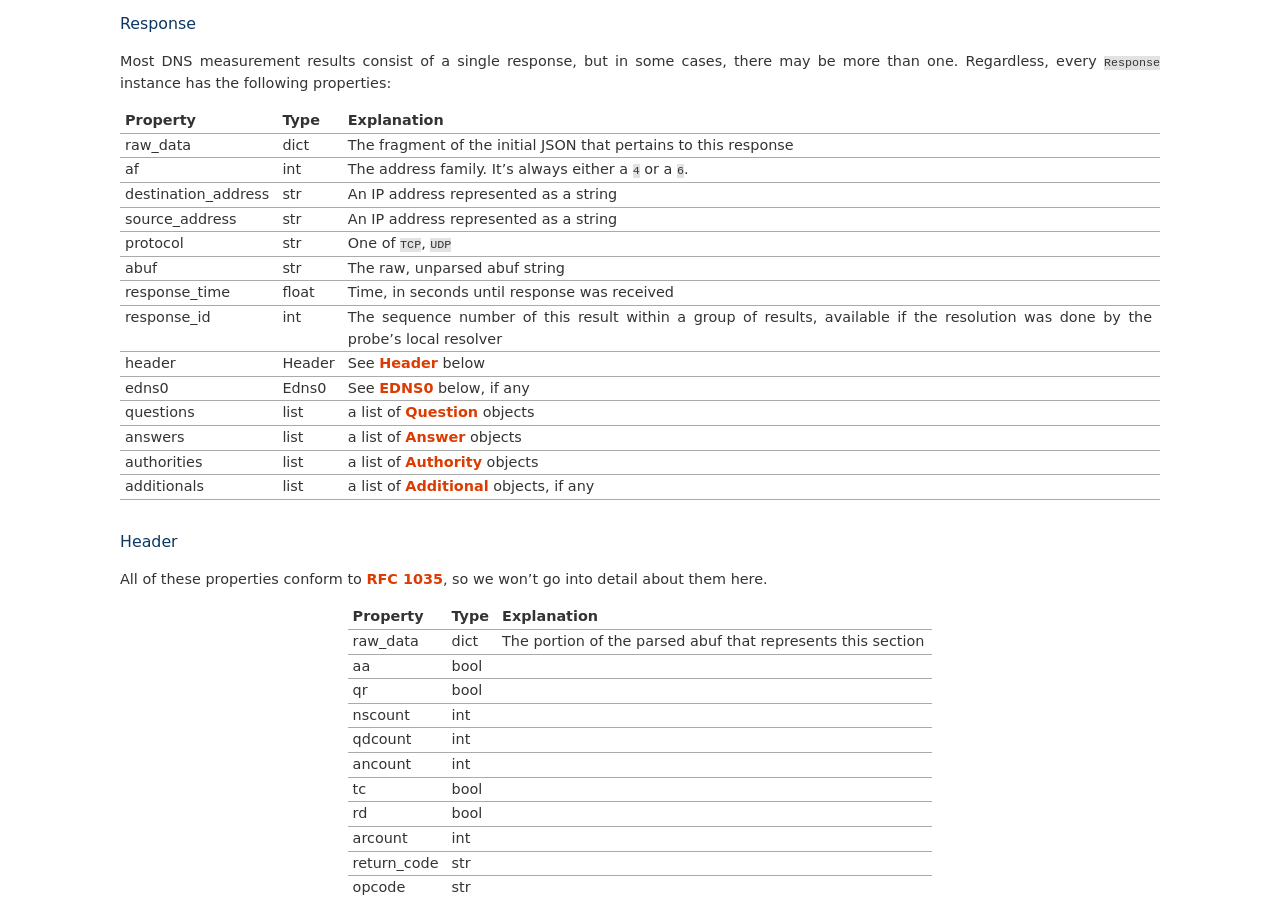
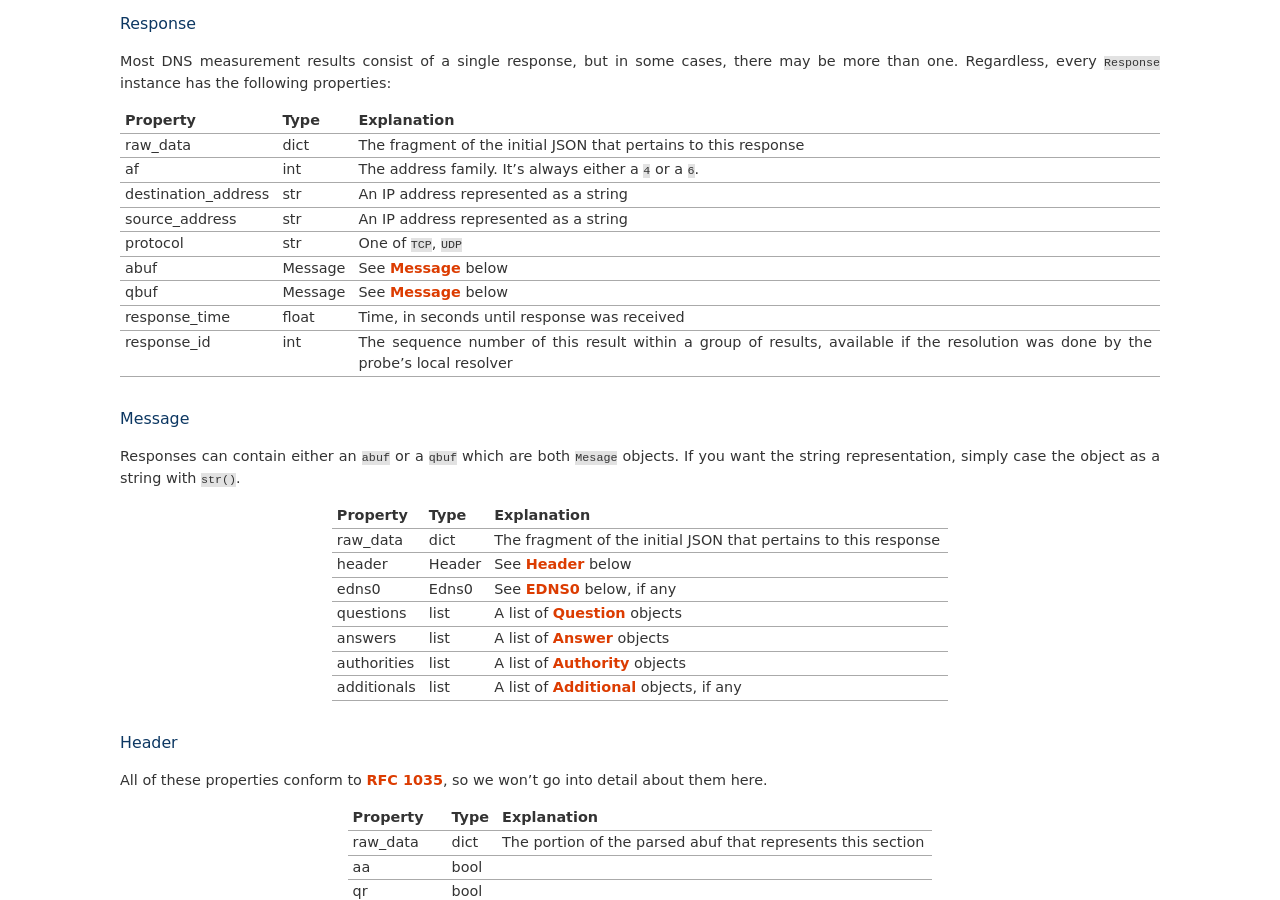
Before and after one commit to RIPE-NCC/ripe-atlas-sagan, a Sphinx documentation site: the page built from docs/types.rst, in a window 1280 px wide and 900 px high, scrolled down 2797 px. Built offline with Sphinx 7.4.7, drawn with Linux system fonts in a browser that asks for light colours.

Commit message:
Added some documentation for the DNS abuf/qbuf changes

```diff
--- a/docs/types.rst
+++ b/docs/types.rst
@@ -202,15 +202,32 @@ af                     int       The address family.  It's always either a ``4``
 destination_address    str       An IP address represented as a string
 source_address         str       An IP address represented as a string
 protocol               str       One of ``TCP``, ``UDP``
-abuf                   str       The raw, unparsed abuf string
+abuf                   Message   See :ref:`dns-message` below
+qbuf                   Message   See :ref:`dns-message` below
 response_time          float     Time, in seconds until response was received
 response_id            int       The sequence number of this result within a group of results, available if the resolution was done by the probe's local resolver
+=====================  ========  ===================================================================================
+
+
+.. _dns-message:
+
+Message
+-------
+
+Responses can contain either an ``abuf`` or a ``qbuf`` which are both ``Mesage``
+objects.  If you want the string representation, simply case the object as a
+string with ``str()``.
+
+=====================  ========  ===================================================================================
+Property               Type      Explanation
+=====================  ========  ===================================================================================
+raw_data               dict      The fragment of the initial JSON that pertains to this response
 header                 Header    See :ref:`dns-header` below
 edns0                  Edns0     See :ref:`dns-edns0` below, if any
-questions              list      a list of :ref:`dns-question` objects
-answers                list      a list of :ref:`dns-answer` objects
-authorities            list      a list of :ref:`dns-authority` objects
-additionals            list      a list of :ref:`dns-additional` objects, if any
+questions              list      A list of :ref:`dns-question` objects
+answers                list      A list of :ref:`dns-answer` objects
+authorities            list      A list of :ref:`dns-authority` objects
+additionals            list      A list of :ref:`dns-additional` objects, if any
 =====================  ========  ===================================================================================
 
 
```
Also changed, not shown: 1 other file.
